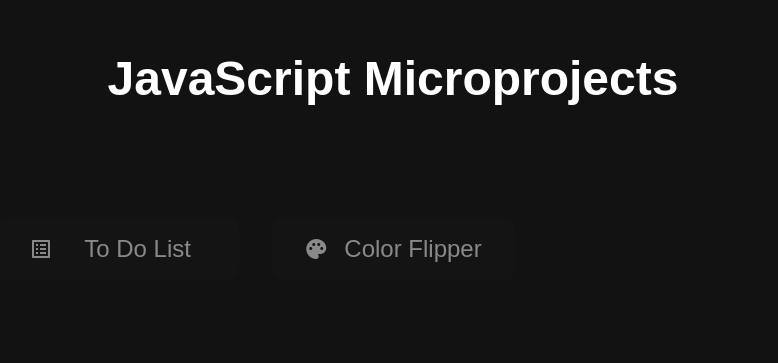
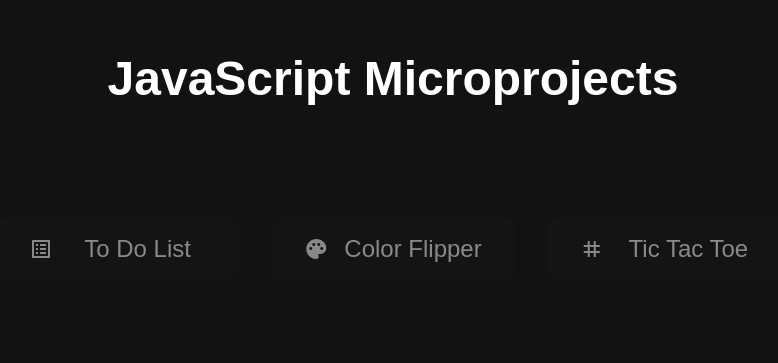
Before and after one commit to Anonymous616/JavaScript-Microprojects, a plain HTML site: page index.html in a window 1280 px wide. Shown: the part 211-574 px from the top of the page, without its empty margins (247-1025 px from the left). Drawn offline with Linux system fonts and the light colour scheme.

Commit message:
Added link to Tic Tac Toe Project

```diff
--- a/index.html
+++ b/index.html
@@ -92,14 +92,25 @@
 
             <div class="catalog__container">
 
+                <!-- To Do List -->
                 <a class="catalog__item" target="_blank" href="ToDoList/index.html">
                     <div class="catalog__item-icon material-icons">️list_alt</div>
                     <div class="catalog__item-name">To Do List</div>
                 </a>
+
+                <!-- Color Flipper -->
                 <a class="catalog__item" target="_blank" href="ColorFlipper/simple.html">
                     <div class="catalog__item-icon material-icons">palette</div>
                     <div class="catalog__item-name">
                         Color Flipper
+                    </div>
+                </a>
+
+                <!-- Tic Tac Toe -->
+                <a class="catalog__item" target="_blank" href="TicTacToe/index.html">
+                    <div class="catalog__item-icon material-icons">grid_3x3</div>
+                    <div class="catalog__item-name">
+                        Tic Tac Toe
                     </div>
                 </a>
 
```
